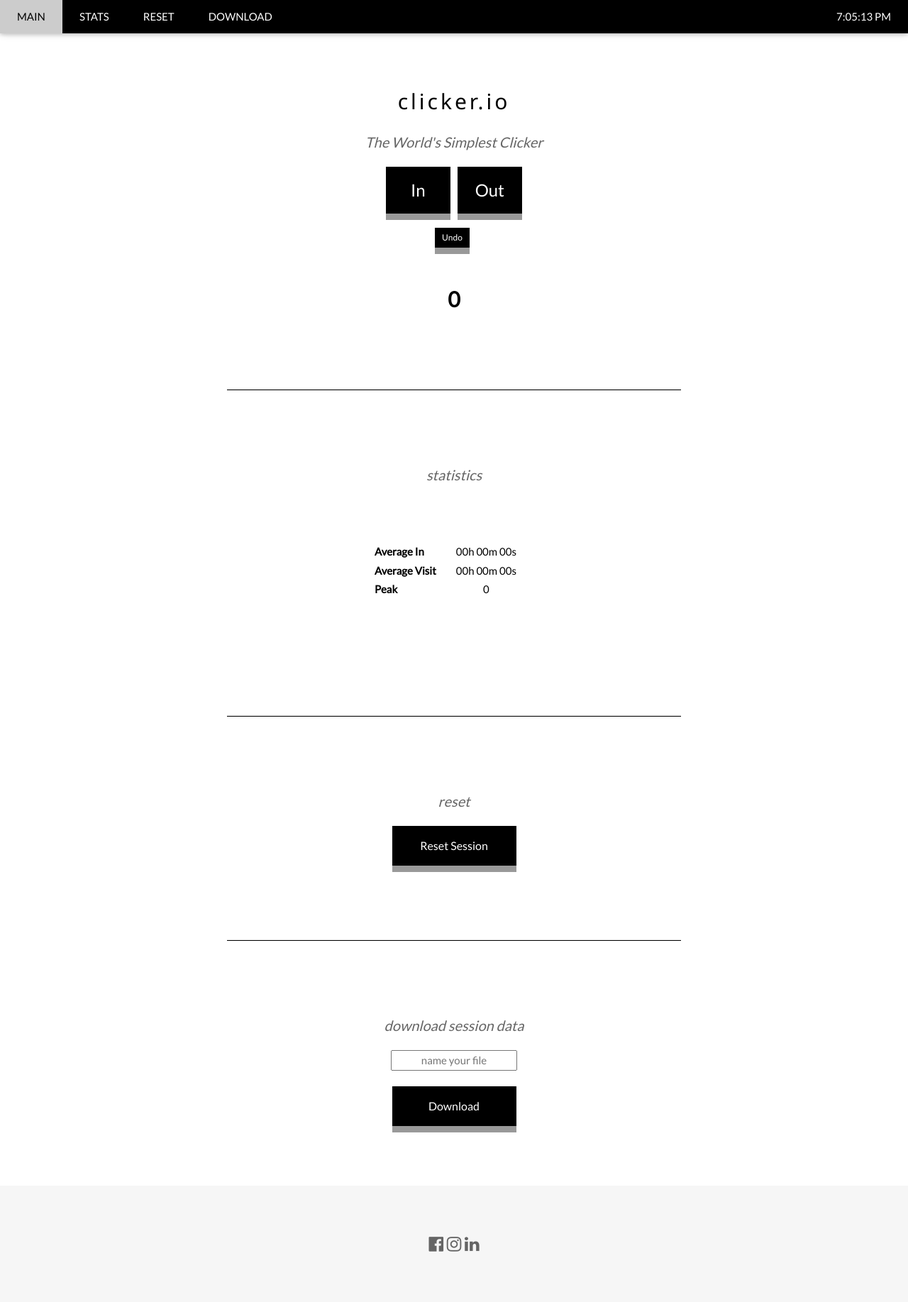
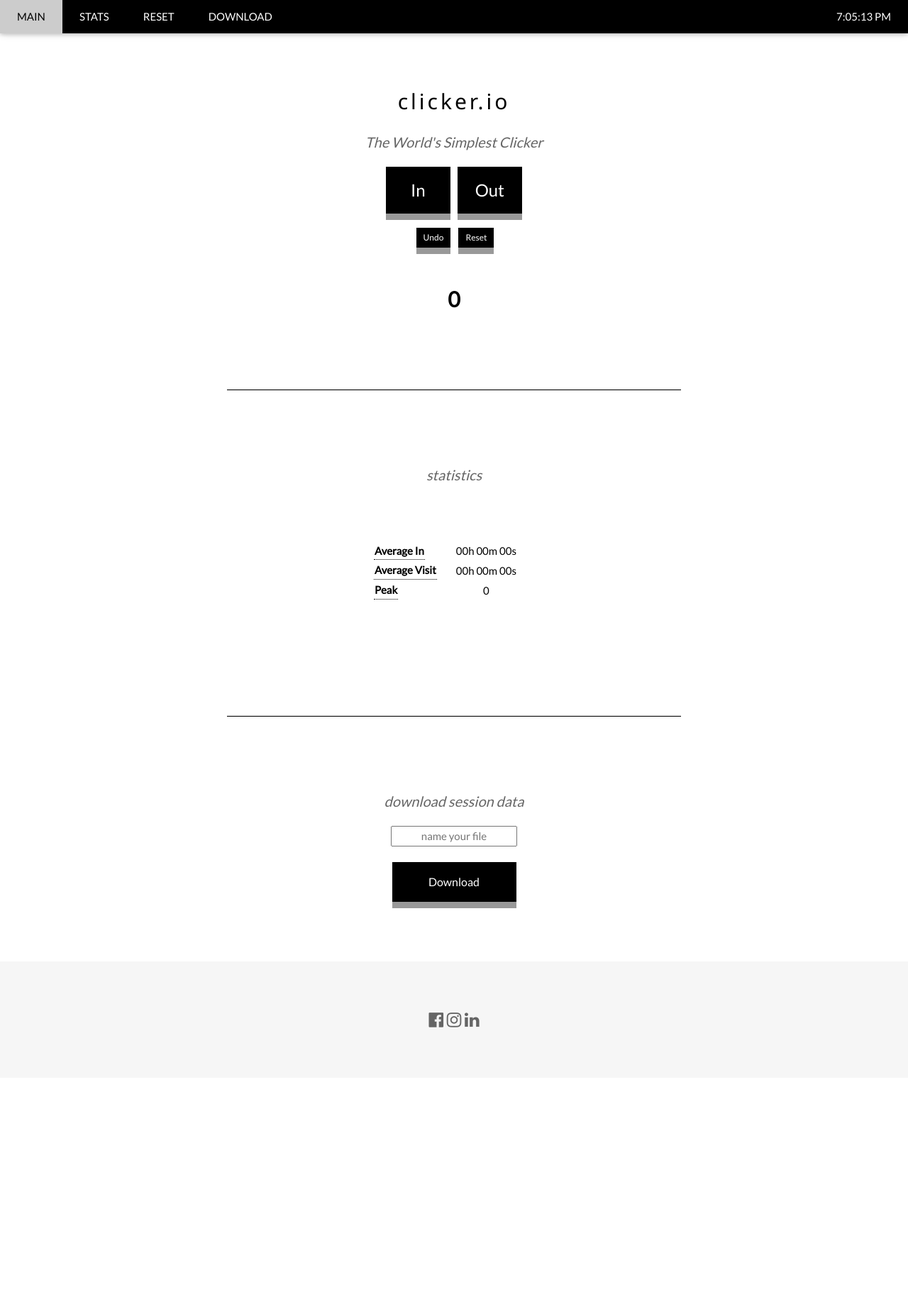
Before and after one commit to Asadjalib/clickerJS, a PHP site: page / in a window 1280 px wide. Shown: the whole page at 71% size. After the commit the page ends 1448 px from the top, so only its background shows below. Run offline with PHP 8.4, Linux system fonts and the light colour scheme.

Commit message:
styling changes (reset) + tooltips added for stats

```diff
--- a/index.html
+++ b/index.html
@@ -60,7 +60,10 @@
         <button class="button-in" id="in">In</button>
         <button class="button-out" id="out">Out</button>
       </div>
+      <div class="button-holder">
       <button class="button-undo" id="undo">Undo</button>
+      <button class="button-undo" id="reset">Reset</button>
+      </div>
       <div id="counter" class="counter">0</div>
       <p id="myClicks"></p>
     </div>
@@ -73,15 +76,18 @@
         <div class="info-holder">
           <table class="stats-table">
             <tr>
-              <th>Average In</th>
+              <th class="tooltip">Average In
+              <span class="tooltiptext">The time between each walk-in.</span></th>
               <td id="avgIn">00h 00m 00s</td>
             </tr>
             <tr>
-              <th>Average Visit</th>
+              <th class="tooltip">Average Visit
+              <span class="tooltiptext">The amount of time each person stays inside.</span></th>
               <td id="avgVisit">00h 00m 00s</td>
             </tr>
             <tr>
-              <th>Peak</th>
+              <th class="tooltip">Peak
+                <span class="tooltiptext">The max people inside in this session.</span></th>
               <td id="peakClicks">0</td>
             </tr>
           </table>
@@ -89,7 +95,7 @@
       </p>
     </div>
     <hr>
-    <!-- Reset Session Session -->
+    <!-- Reset Session Session
     <div class="w3-container w3-content w3-center w3-padding-64" style="max-width:800px" id="reset">
       <h2 class="w3-wide"></h2>
       <p class="w3-opacity"><i>reset</i></p>
@@ -104,7 +110,7 @@
         </div>
       </p>
     </div>
-    <hr>
+    <hr> -->
 
     <div class="w3-container w3-content w3-center w3-padding-64" style="max-width:800px" id="download">
       <h2 class="w3-wide"></h2>
--- a/static/styles.css
+++ b/static/styles.css
@@ -3,11 +3,7 @@
 } */
 
 * {
-<<<<<<< HEAD
   touch-action: none;
-=======
-  touch-action: manipulation;
->>>>>>> 5b7091908de3c1422f00e02a17b9b9adaa9682c4
 }
 
 .button-in {
@@ -48,7 +44,8 @@
   background-color: black;
   border: none;
   box-shadow: 0 9px #999;
-  margin-right: 5px;
+  margin-right: 4px;
+  margin-left: 7px;
   margin-bottom: 50px;
 }
 
@@ -193,3 +190,57 @@
 #peakClicks {
   text-align: center;
 }
+
+/* Tooltip container */
+.tooltip {
+  position: relative;
+  display: inline-block;
+  border-bottom: 1px dotted black; /* If you want dots under the hoverable text */
+}
+
+/* Tooltip text */
+.tooltip .tooltiptext {
+  visibility: hidden;
+  width: auto;
+  background-color: #555;
+  color: #fff;
+  text-align: center;
+  padding: 5px 10px;
+  border-radius: 0px;
+
+  white-space: nowrap;
+
+  /* Position the tooltip text */
+  position: absolute;
+  z-index: 1;
+  bottom: 2em;
+  left: 2em;
+  margin-left: -60px;
+
+  /* Fade in tooltip */
+  opacity: 0;
+  transition: opacity 0.3s;
+}
+
+/* Tooltip arrow */
+.tooltip .tooltiptext::after {
+  content: "";
+  position: absolute;
+  top: 100%;
+  left: 50px;
+  margin-left: -5px;
+  border-width: 5px;
+  border-style: solid;
+  border-color: #555 transparent transparent transparent;
+}
+
+/* Show the tooltip text when you mouse over the tooltip container */
+.tooltip:hover .tooltiptext {
+  visibility: visible;
+  opacity: 1;
+}
+
+.button-wrap {
+  display: flex;
+  justify-content: center;
+}
```
